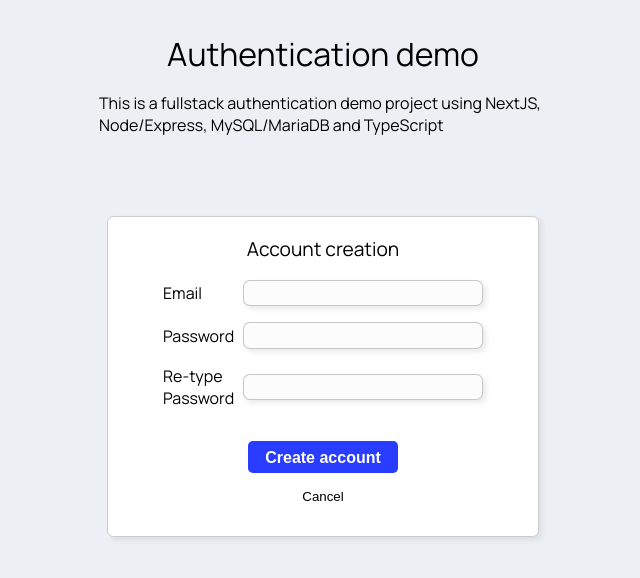
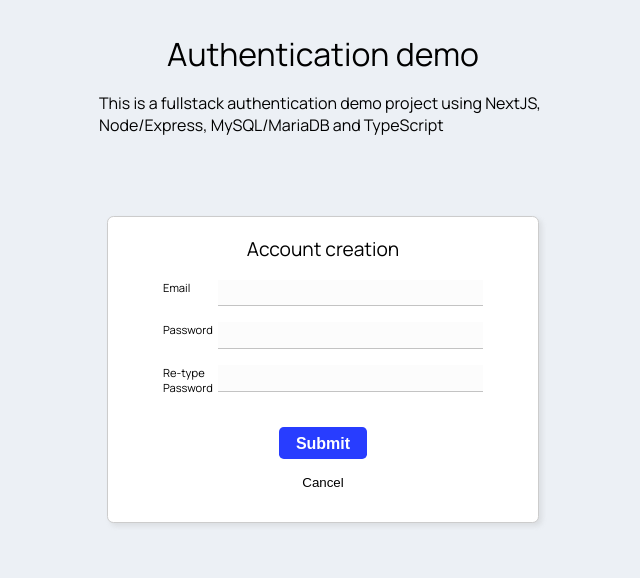
Before and after one commit to isaschlothauer/Web0th, a Next.js app in the folder frontend/: page / in a window 1280 px wide. Both pictures are taken after typing "name@example.com", "Sample123" into the empty fields and a click on the button "create a new account". Shown: the top 578 px of the page, without its empty margins (317-957 px from the left). Built offline with nearby package versions, Linux system fonts and the light colour scheme.

Commit message:
Form input form input warnings added

```diff
--- a/frontend/app/_components/accountCreation/index.module.css
+++ b/frontend/app/_components/accountCreation/index.module.css
@@ -23,26 +23,41 @@
 }
 
 .listStyles {
-  display: flex;
+  /* display: flex; */
   align-items: center;
   justify-content:space-between;
   padding: 0.5em 0;
   gap: 0.5em;
 }
 
+.invalidEmailAddressMsgInvisible {
+  font-size: 0.8em;
+  color: rgb(255, 0, 0);
+  text-align: center;
+}
+
+.listAlignment {
+  display: flex;
+  width: 100%;
+}
+
 .inputFieldLabel {
   width: 6em;
+  font-size: 0.7em;
+  vertical-align: bottom;
 }
 
 .inputFieldStyles {
   width: 100%;
-  border: 1px solid rgba(150, 148, 148, 0.5);
+  /* border: 1px solid rgba(150, 148, 148, 0.5); */
   background-color: var(--inputFieldBackgroundColor);
   height: 2em;
-  border-radius: 0.5em;
+  /* border-radius: 0.5em; */
   box-sizing: border-box;
   padding: 0 0.5em 0 0.5em;
-  box-shadow: 3px 3px 5px rgba(150, 148, 148, 0.2);
+  /* box-shadow: 0px 3px 0px rgba(150, 148, 148, 0.2); */
+  border: none;
+  border-bottom: 1px solid rgba(107, 107, 107, 0.4);
 }
 
 .formContentStyles, .inputClearContainer {
@@ -82,6 +97,13 @@
   margin: 0 auto 0 auto;
 }
 
+.invalidEmailAddressMsgContainer {
+  font-size: 0.8em;
+}
+
+
+
+
 @media screen and (min-width: 600px) {
   .signInContainerText {
     font-weight: 400;
--- a/frontend/app/_components/accountCreation/index.tsx
+++ b/frontend/app/_components/accountCreation/index.tsx
@@ -5,6 +5,8 @@ import styles from './index.module.css'
 import { accountRegistrationInputArray } from './accountRegistrationInputArray'
 import SubmitButton from '../formSubmitButton'
 import { ComponentProps } from '../formInput';
+
+import { emailVerification } from '@/app/hooks/emailVerification';
 
 import axios, {isCancel, AxiosError} from 'axios';
 
@@ -14,12 +16,25 @@ interface AccountRegistrationProps {
   passwordConfirm: string;
 }
 
+interface RenderErrorProps {
+  email: boolean;
+  password: number;
+}
 
 export default function AccountCreation(componentSetter: ComponentProps) {
   const [registrationData, setRegistrationData] = useState<AccountRegistrationProps>({
     email: '',
     password: '',
     passwordConfirm: '',
+  })
+
+  // const [ submitButtonDisabled, setSubmitButtonDisabled ] = useState<boolean>(true);
+  const [ renderEmailAddressInvalidMsg, setRenderEmailAddressInvalidMsg ] = useState<boolean>(false);
+  const [ renderMismatchedPassowrdWarningMsg, setRenderMismatchedPassowrdWarningMsg ] = useState<boolean>(false);
+
+  const [ renderErrorMsg, setRenderErrorMsg ] = useState<RenderErrorProps>({
+    email: false,
+    password: 1,
   })
 
   // Input data state handler
@@ -29,18 +44,60 @@ export default function AccountCreation(componentSetter: ComponentProps) {
       ...prevState,
       [name]: value,
     })))
+
+    // Resets renderErrorMsg state when input is changed
+    if (name === 'email') {
+      setRenderErrorMsg(prevState => ({
+        ...prevState,
+        email: false
+      }))
+    } else if (name === 'password' || name === 'passwordConfirm') {
+      setRenderErrorMsg(prevState => ({
+        ...prevState,
+        password: 1
+      }))
+    }
   }
 
   const accountCreationSbumit = async (e: React.FormEvent<HTMLFormElement>) => {
     e.preventDefault();
 
+    // Frontend email format check. Following state renders the error message or not.
+    if (emailVerification(registrationData.email) !== true) {
+      setRenderErrorMsg(prevState => ({
+        ...prevState,
+        email: true
+      }))
+    } else {
+      setRenderErrorMsg(prevState => ({
+        ...prevState,
+        email: false
+      }))
+    }
+
+    // String compare
+    const passwordMatchVerification = (registrationData.password).localeCompare(registrationData.passwordConfirm);
+
+    if (!passwordMatchVerification) {
+      setRenderErrorMsg(prevState => ({
+        ...prevState,
+        password: -1 || 1
+      }))
+    } else {
+      setRenderErrorMsg(prevState => ({
+        ...prevState,
+        password: 0
+      }))
+    }
+
     // API call
-    try{
-      const res = await axios.post(`${process.env.NEXT_PUBLIC_URL}:${process.env.NEXT_PUBLIC_BACKEND_PORT}/userRoutes/${process.env.NEXT_PUBLIC_REGISTER}`, registrationData);
-      console.log(res);
-    } catch (error) {
-      console.error(error);
-    }
+    // try{
+    //   const res = await axios.post(`${process.env.NEXT_PUBLIC_URL}:${process.env.NEXT_PUBLIC_BACKEND_PORT}/userRoutes/${process.env.NEXT_PUBLIC_REGISTER}`, registrationData);
+    //   console.log(res);
+    // } catch (error) {
+    //   console.error(error);
+    // }
+
   }
 
   const setComponent = (arg: number) => {
@@ -60,6 +117,7 @@ export default function AccountCreation(componentSetter: ComponentProps) {
               {/* Input field mapping */}
               {accountRegistrationInputArray.map((item) => (
                 <li key={item.id} className={styles.listStyles}>
+                  <div className={styles.listAlignment}>
                   <label
                     htmlFor={item.label}
                     className={styles.inputFieldLabel}
@@ -67,7 +125,7 @@ export default function AccountCreation(componentSetter: ComponentProps) {
                     {item.input}
                   </label>
 
-                  <div className={styles.inputClearContainer}>
+                  {/* <div className={styles.inputClearContainer}> */}
                     <input
                       id={item.label}
                       name={item.label}
@@ -76,7 +134,9 @@ export default function AccountCreation(componentSetter: ComponentProps) {
                       onChange={handleInputChange}
                       required={item.required}
                     />
-                  </div>
+                    </div>
+                    {((item.id === 0 && renderErrorMsg.email) && renderErrorMsg.email) && <p className={styles.invalidEmailAddressMsgInvisible}>* Please provide valid email address</p>}
+                    {(item.id === 2 && renderErrorMsg.password === 0) && <p className={styles.invalidEmailAddressMsgInvisible}>* Password mismatch</p>}
                 </li>
               ))}
             </ul>
@@ -85,7 +145,11 @@ export default function AccountCreation(componentSetter: ComponentProps) {
 
         {/* Submit button */}
         <div className={styles.submitButtonAlignment}>
-          <SubmitButton buttonName='Create account'/>
+          <SubmitButton
+            buttonProperties={{
+              buttonName: 'Submit',
+            }}
+          />
         </div>
       </form>
 
--- a/frontend/app/_components/formSubmitButton/index.module.css
+++ b/frontend/app/_components/formSubmitButton/index.module.css
@@ -14,3 +14,7 @@
   color: var(--mainFontColor);
   background: rgb(40, 61, 255);
 }
+
+.buttonOpacity {
+  opacity: 0.3;
+}
--- a/frontend/app/_components/formSubmitButton/index.tsx
+++ b/frontend/app/_components/formSubmitButton/index.tsx
@@ -1,16 +1,23 @@
 import buttonStyles from './index.module.css'
 
 interface submitButtonProps {
-  buttonName: string
+  // buttonName: string
+  buttonProperties: {
+    buttonName: string;
+    // disabled: boolean;
+  }
 }
 
 export default function SubmitButton(props: submitButtonProps) {
+  const { buttonName } = props.buttonProperties;
   return (
     <button
       type="submit"
-      className={buttonStyles.button}
+      // className={buttonStyles.button}
+      className={`${buttonStyles.button}`}
+      // disabled={disabled}
     >
-      {props.buttonName}
+      {buttonName}
     </button>
   )
 }
--- /dev/null
+++ b/frontend/app/hooks/emailVerification.ts
@@ -0,0 +1,7 @@
+export const emailVerification = (email: string) => {
+
+  // Below Regex was generated using AI
+  const emailRegex = /^[a-zA-Z0-9.!#$%&'*+/=?^_`{|}~-]+@[a-zA-Z0-9-]+(?:\.[a-zA-Z0-9-]+)*$/;
+
+  return emailRegex.test(email);
+}
```
